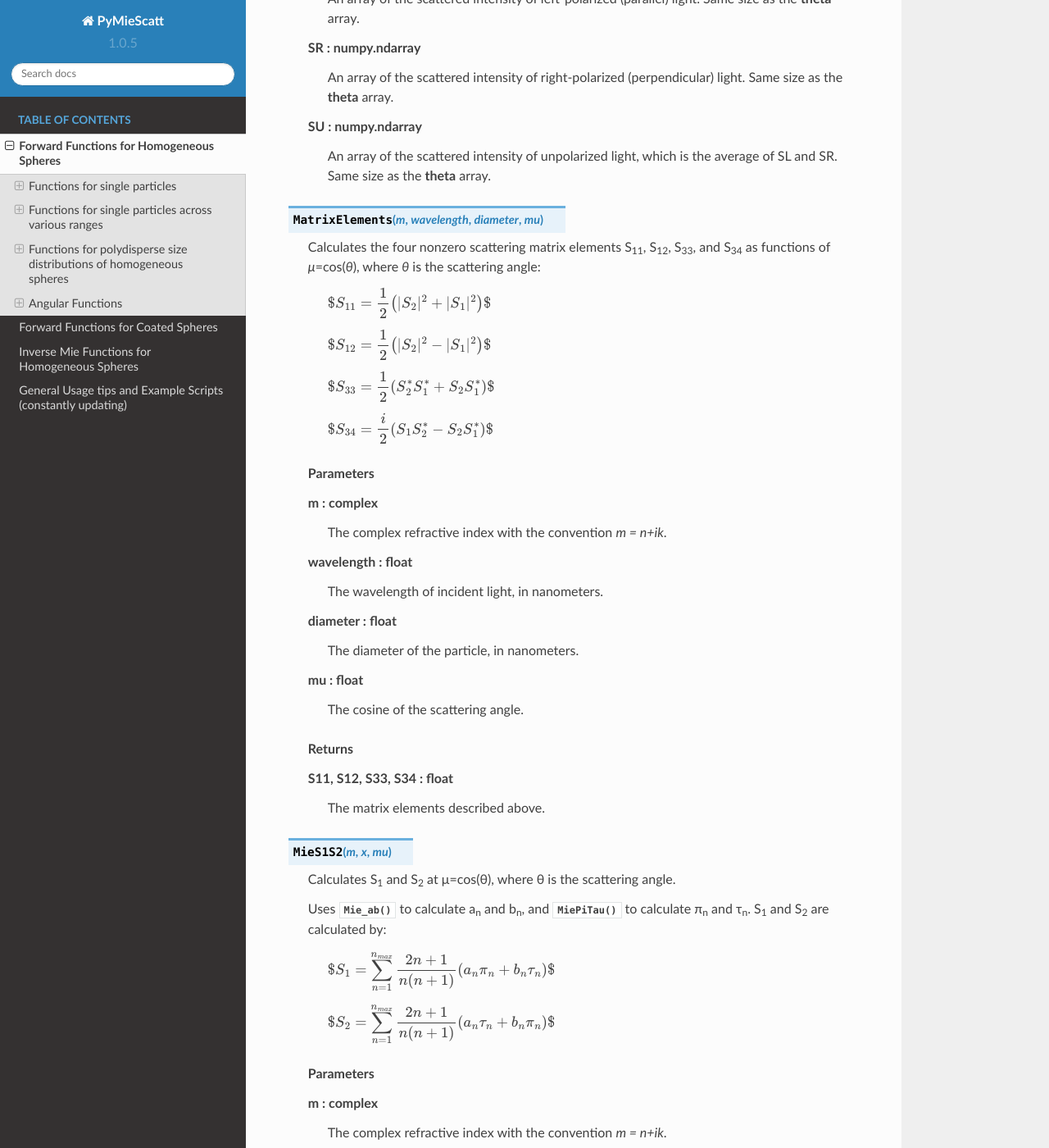
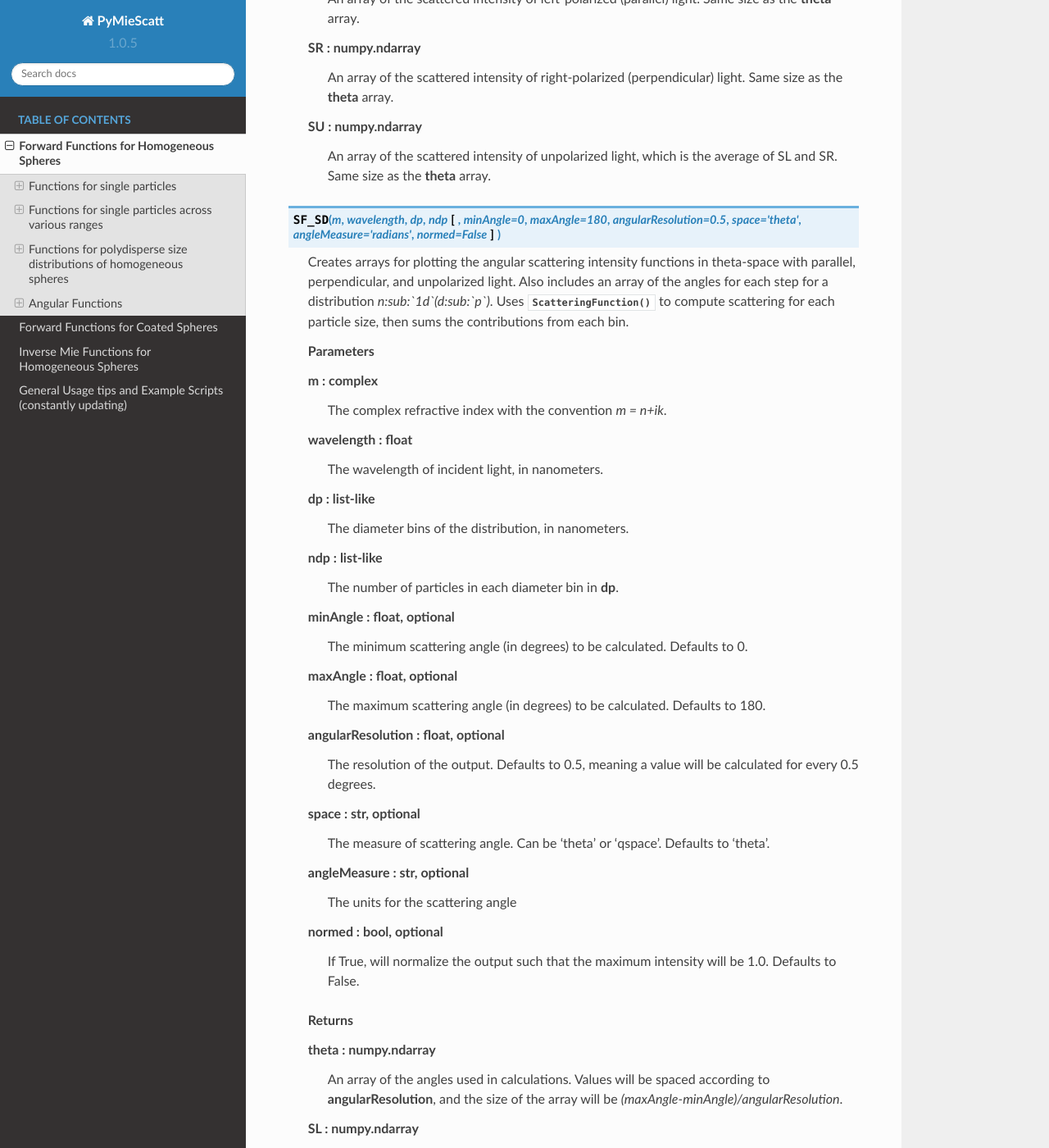
Before and after one commit to bsumlin/PyMieScatt, a Sphinx documentation site: the page built from docs/forward.rst, in a window 1280 px wide and 1400 px high, scrolled down 12909 px. Shown: the whole window at 82% size. Built offline with Sphinx 7.4.7 and the Read the Docs theme 2.0.0, drawn with Linux system fonts in a browser that asks for light colours; formulas are drawn with MathJax 3; pages that are not in the unit, such as notebooks, are missing from menus; some of the changed text lies outside the part shown.

Commit message:
docs
added SF_SD to docs.

```diff
--- a/docs/forward.rst
+++ b/docs/forward.rst
@@ -471,6 +471,46 @@ These functions compute the angle-dependent scattered field intensities and scat
 
 
 
+.. py:Function:: SF_SD(m, wavelength, dp, ndp[, minAngle=0, maxAngle=180, angularResolution=0.5, space='theta', angleMeasure='radians', normed=False])
+
+   Creates arrays for plotting the angular scattering intensity functions in theta-space with parallel, perpendicular, and unpolarized light. Also includes an array of the angles for each step for a distribution *n\ :sub:`1d`(d\ :sub:`p`)*. Uses :py:func:`ScatteringFunction` to compute scattering for each particle size, then sums the contributions from each bin.
+
+   **Parameters**
+
+
+   m : complex
+	The complex refractive index with the convention *m = n+ik*.
+   wavelength : float
+	The wavelength of incident light, in nanometers.
+   dp : list-like
+	The diameter bins of the distribution, in nanometers.
+   ndp : list-like
+	The number of particles in each diameter bin in **dp**.
+   minAngle : float, optional
+	The minimum scattering angle (in degrees) to be calculated. Defaults to 0.
+   maxAngle : float, optional
+	The maximum scattering angle (in degrees) to be calculated. Defaults to 180.
+   angularResolution : float, optional
+	The resolution of the output. Defaults to 0.5, meaning a value will be calculated for every 0.5 degrees.
+   space : str, optional
+	The measure of scattering angle. Can be 'theta' or 'qspace'. Defaults to 'theta'.
+   angleMeasure : str, optional
+	The units for the scattering angle
+   normed : bool, optional
+	If True, will normalize the output such that the maximum intensity will be 1.0. Defaults to False.
+
+   **Returns**
+
+
+   theta : numpy.ndarray
+	An array of the angles used in calculations. Values will be spaced according to **angularResolution**, and the size of the array will be *(maxAngle-minAngle)/angularResolution*.
+   SL : numpy.ndarray
+	An array of the scattered intensity of left-polarized (parallel) light. Same size as the **theta** array.
+   SR : numpy.ndarray
+	An array of the scattered intensity of right-polarized (perpendicular) light. Same size as the **theta** array.
+   SU : numpy.ndarray
+	An array of the scattered intensity of unpolarized light, which is the average of SL and SR. Same size as the **theta** array.
+
 .. py:Function:: MatrixElements(m, wavelength, diameter, mu)
 
    Calculates the four nonzero scattering matrix elements S\ :sub:`11`, S\ :sub:`12`, S\ :sub:`33`, and S\ :sub:`34` as functions of *μ*\ =cos(*θ*\ ), where *θ* is the scattering angle:
```
